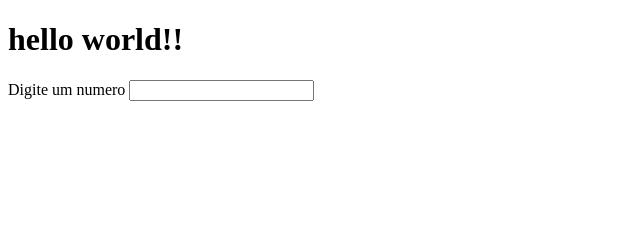
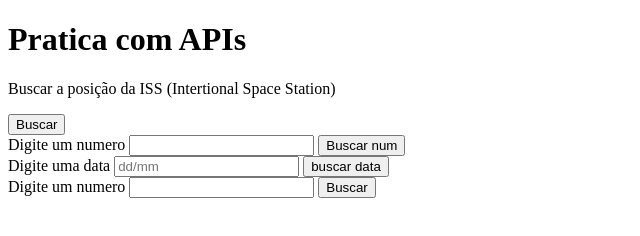
Before and after one commit to MendesS4/PraticaAPIs, a plain HTML site: page index.html in a window 1280 px wide. Shown: the whole page, without its empty margins (0-640 px from the left). Drawn offline with Linux system fonts and the light colour scheme.

Commit message:
implementation

```diff
--- a/index.html
+++ b/index.html
@@ -11,13 +11,35 @@
         <main class="main">
             <div class="div-inicio">
                 <h1>
-                    hello world!!
+                    Pratica com APIs
                 </h1>
             </div>
-            <div class="inputNumCuriosidade">
+
+            <div class="buttonISS">
+                <p>Buscar a posição da ISS (Intertional Space Station)</p>
+                <button onclick="getISS()">Buscar</button>
+                <div class="respISS" id="divResp">
+                </div>
+            </div>
+
+            <div class="buttonNumber">
                 <label for="idCuriosidadeNum">Digite um numero</label>
                 <input type="number" id="idCuriosidadeNum">
+                <button onclick="getNumbers()">Buscar num</button>
             </div>
+
+            <div class="buttonData">
+                <label for="idDataCuriosidade">Digite uma data</label>
+                <input type="text" id="idDataCuriosidade" maxlength="5"  placeholder="dd/mm">
+                <button onclick="getData()">buscar data</button>
+            </div>
+
+            <div class="starWarsButton">
+                <label for="idStarWars">Digite um numero</label>
+                <input type="number" id="idStarWars">
+                <button onclick="getStarWars()">Buscar </button>
+            </div>
+
         </main>
     </div>
     <script src="main.js"></script>
--- a/main.js
+++ b/main.js
@@ -1,17 +1,64 @@
-console.log("chegou")
+
+
+
 function fazGet(url) {
+
+    //parametros para uma busca de API
     let request = new XMLHttpRequest()
     request.open('GET', url, false)
     request.send()
     return request.responseText
 }
 
-function criaLinha(usuario) {
+function criaLinhasISS(dados){
+    //monta um paragrafo para mostar na tela as infos trazidas da requisição
+    const paragrafo = document.createElement("p")
+    const node = document.createTextNode("Posiçoes: Longitude: " + dados.longitude + " Latitude: " + dados.latitude)
+    paragrafo.appendChild(node)
+    document.getElementById("divResp").appendChild(paragrafo)
 
 }
 
-function main(){
-    issPosition = getISSPosition("http://api.open-notify.org/iss-now")
-    issPositionJson = JSON.parse(issPosition)
-    console.log(issPositionJson)
+function getISS(){
+    // vem como um objeto, se converte para JSON
+    const issPosition = fazGet("http://api.open-notify.org/iss-now")
+    const response = JSON.parse(issPosition)
+    let latitude = response.iss_position.latitude
+    let longitude = response.iss_position.longitude
+    const infos = {
+        longitude : latitude,
+        latitude : longitude
+    }
+    criaLinhasISS(infos)
 }
+
+function getNumbers(){
+
+    let numero = document.getElementById("idCuriosidadeNum").value
+    console.log(numero)
+    //vem como string, não é preciso converter para JSON
+    const numberCurious = fazGet(`http://numberapi.com/${numero}`)
+    console.log(numberCurious)
+
+}
+
+function getData(){
+
+    let data = document.getElementById("idDataCuriosidade").value
+    console.log(data)
+    const dateCurious = fazGet(`http://numberapi.com/${data}/date`)
+    console.log(dateCurious)
+
+}
+
+function getStarWars(){
+
+    let numPersonagem = document.getElementById("idStarWars").value
+    console.log(numPersonagem)
+    const starWarsPeople = fazGet(`https://swapi.dev/api/people/${numPersonagem}/`)
+    personagem = JSON.parse(starWarsPeople)
+    console.log(personagem)
+
+    criaLinhas(a)
+
+}
```
